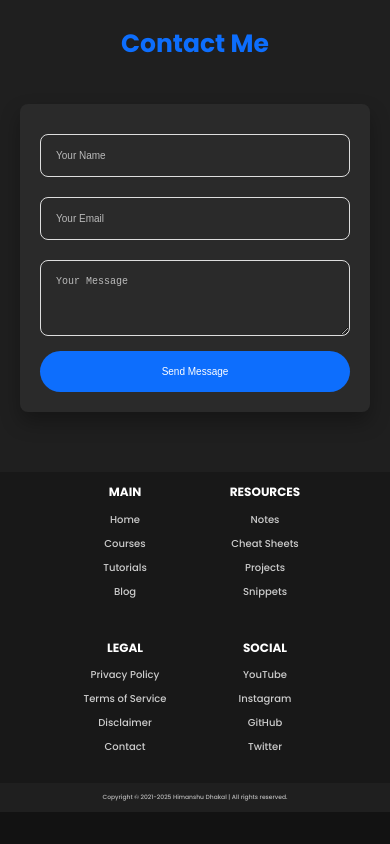
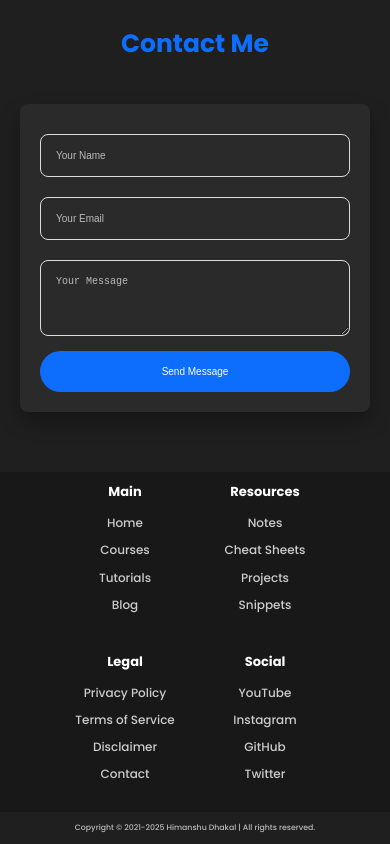
Before and after one commit to LazyHimanshu/Portfolio, a plain HTML site: page index.html in a window 390 px wide. Shown: the part 2535-3379 px from the top of the page. Before the commit the page ends 3347 px from the top, so only its background shows below. Drawn offline with nearby package versions, Linux system fonts and the light colour scheme.

Commit message:
Update index.html

```diff
--- a/index.html
+++ b/index.html
@@ -179,8 +179,7 @@
 
     .footer-section h3 {
       margin-bottom: 10px;
-      font-size: 12px; /* Font size for headings */
-      text-transform: uppercase;
+      font-size: 13px; /* Font size for headings */
       color: #ffffff;
     }
 
@@ -197,7 +196,7 @@
     .footer-section ul li a {
       color: #ccc;
       text-decoration: none;
-      font-size: 10px; /* Font size for links */
+      font-size: 12px; /* Font size for links */
       transition: color 0.3s;
     }
 
@@ -216,18 +215,18 @@
       }
 
       .footer-section h3 {
-        font-size: 12px;
+        font-size: 13px;
       }
 
       .footer-section ul li a {
-        font-size: 10px;
+        font-size: 12px;
       }
     }
   </style>
   </footer>
 
   <footer style="background: #1f1f1f; color: #bbb; text-align: center; padding: 10px 0;">
-    <p style="margin: 0; font-size: 0.6em;">Copyright © 2021-2025 Himanshu Dhakal | All rights reserved.</p>
+    <p style="margin: 0; font-size: 0.78em;">Copyright © 2021-2025 Himanshu Dhakal | All rights reserved.</p>
   </footer>
 
 
```
